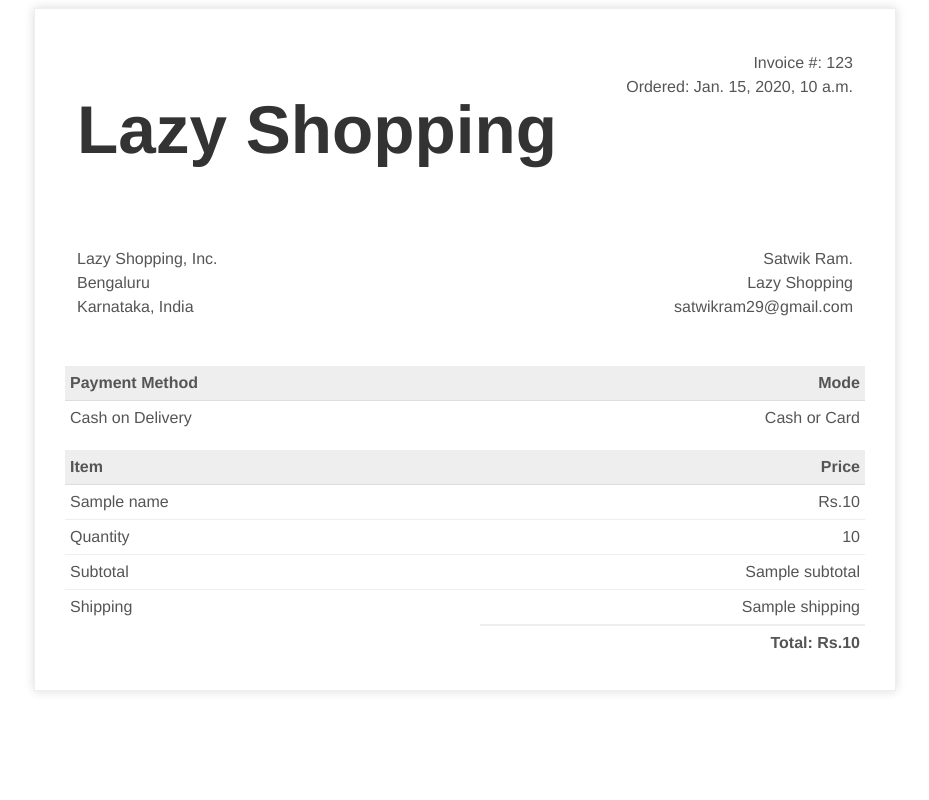
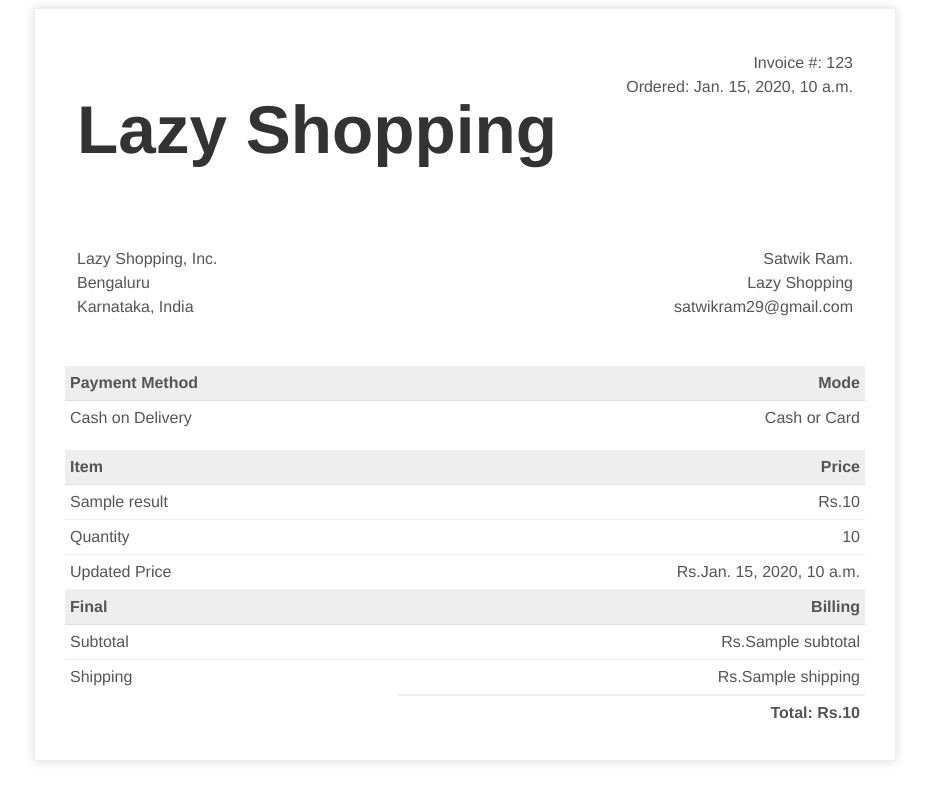
Before and after one commit to Satwikram/Online-Shopping-, a Django app: template templates/invoice.html in a window 1280 px wide. Shown: the whole page, without its empty margins (175-1104 px from the left). Run offline with Django 3.2, Linux system fonts and the light colour scheme; the template is opened without the code that fills it: most values are stand-ins (such as "Sample title", 1, 10 or a date in 2020).

Commit message:
Changed and Updated

```diff
--- a/templates/invoice.html
+++ b/templates/invoice.html
@@ -158,7 +158,7 @@
                     Cash or Card
                 </td>
             </tr>
-
+{% for result in results %}
             <tr class="heading">
                 <td>
                     Item
@@ -171,11 +171,11 @@
 
             <tr class="item">
                 <td>
-                    {{name}}
+                    {{result.product_name}}
                 </td>
 
                 <td>
-                    Rs.{{amount}}
+                    Rs.{{result.price}}
                 </td>
             </tr>
 
@@ -185,7 +185,28 @@
                 </td>
 
                 <td>
-                    {{quantity}}
+                    {{result.quantity}}
+                </td>
+            </tr>
+
+            <tr class="item">
+                <td>
+                    Updated Price
+                </td>
+
+                <td>
+                    Rs.{{result.updated_price}}
+                </td>
+            </tr>
+{% endfor %}
+
+            <tr class="heading">
+                <td>
+                    Final
+                </td>
+
+                <td>
+                    Billing
                 </td>
             </tr>
 
@@ -195,7 +216,7 @@
                 </td>
 
                 <td>
-                    {{subtotal}}
+                    Rs.{{subtotal}}
                 </td>
             </tr>
 
@@ -205,7 +226,7 @@
                 </td>
 
                 <td>
-                    {{shipping}}
+                    Rs.{{shipping}}
                 </td>
             </tr>
 
```
